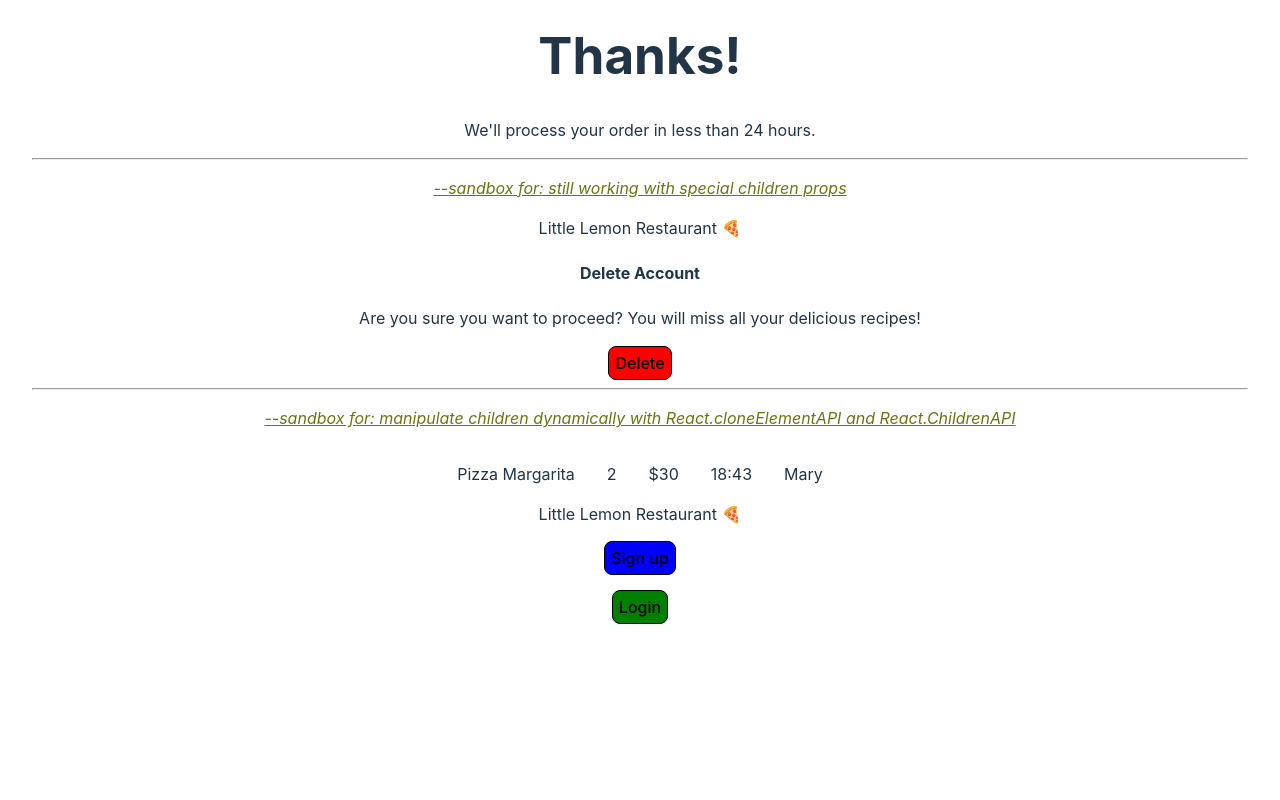
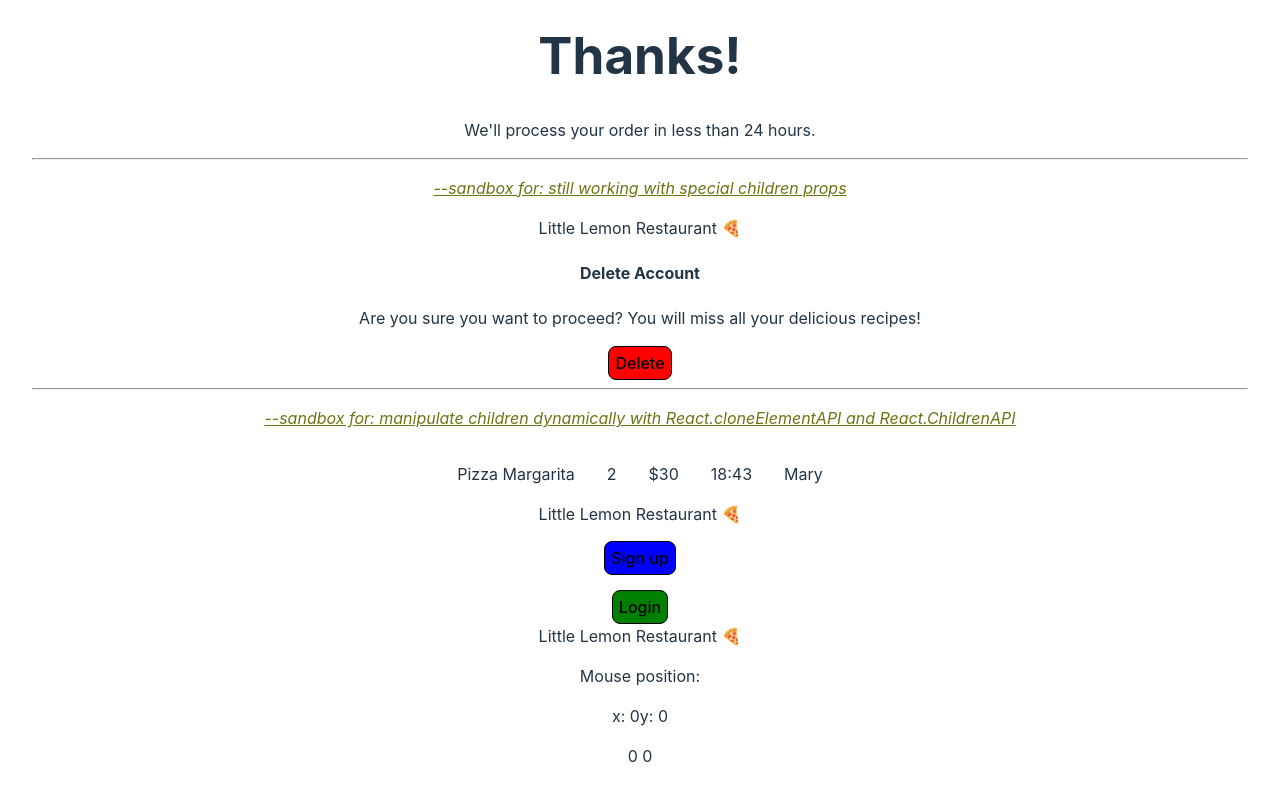
Before and after one commit to ZakariAdamu/advanced-react_react-hooks, a React (Vite) app: page / in a window 1280 px wide. Shown: the part 2167-2967 px from the top of the page. Before the commit the page ends 2823 px from the top, so only its background shows below. Built offline with nearby package versions, Linux system fonts and the light colour scheme; no server answers.

Commit message:
Update: update my App.jsx file with the render of the HOC file

```diff
--- a/src/App.jsx
+++ b/src/App.jsx
@@ -13,6 +13,7 @@ import ConfirmationDialog from "./components/ConfirmationDialog";
 import DeleteComponent from "./components/DeleteComponent";
 import LiveOrders from "./components/LiveOrders";
 import SignupLoginButton from "./components/SignupLoginButton";
+import HOC from "./components/HOC";
 
 // this is a context api application where two components Header and Page are consuming the user.name state as needed
 const LoggedInUser = () => {
@@ -70,6 +71,7 @@ function App() {
 			<DeleteComponent />
 			<LiveOrders />
 			<SignupLoginButton />
+			<HOC />
 		</div>
 	);
 }
```
